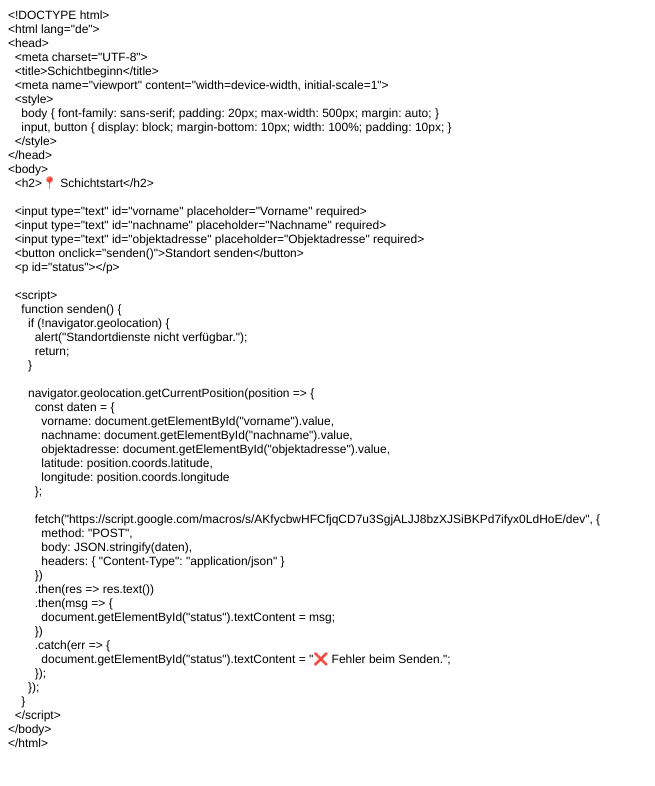
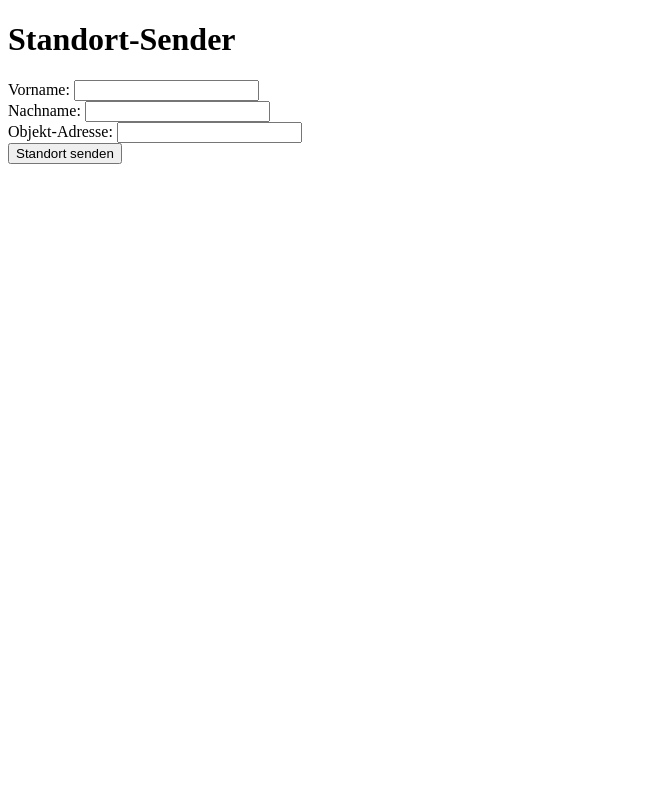
Before and after one commit to lspamer/test, a plain HTML site: page index.html in a window 1280 px wide. Shown: the whole page, without its empty margins (0-655 px from the left). Drawn offline with Linux system fonts and the light colour scheme.

Commit message:
Update index.html

```diff
--- a/index.html
+++ b/index.html
@@ -1,69 +1,39 @@
-<!DOCTYPE html PUBLIC "-//W3C//DTD HTML 4.01//EN" "http://www.w3.org/TR/html4/strict.dtd">
-<html>
+<!DOCTYPE html>
+<html lang="de">
 <head>
-  <meta http-equiv="Content-Type" content="text/html; charset=utf-8">
-  <meta http-equiv="Content-Style-Type" content="text/css">
-  <title></title>
-  <meta name="Generator" content="Cocoa HTML Writer">
-  <meta name="CocoaVersion" content="2575.6">
-  <style type="text/css">
-    p.p1 {margin: 0.0px 0.0px 0.0px 0.0px; font: 12.0px Helvetica}
-    p.p2 {margin: 0.0px 0.0px 0.0px 0.0px; font: 12.0px Helvetica; min-height: 14.0px}
-  </style>
+  <meta charset="UTF-8">
+  <title>Standort-Sender</title>
 </head>
 <body>
-<p class="p1">&lt;!DOCTYPE html&gt;</p>
-<p class="p1">&lt;html lang="de"&gt;</p>
-<p class="p1">&lt;head&gt;</p>
-<p class="p1"><span class="Apple-converted-space">  </span>&lt;meta charset="UTF-8"&gt;</p>
-<p class="p1"><span class="Apple-converted-space">  </span>&lt;title&gt;Schichtbeginn&lt;/title&gt;</p>
-<p class="p1"><span class="Apple-converted-space">  </span>&lt;meta name="viewport" content="width=device-width, initial-scale=1"&gt;</p>
-<p class="p1"><span class="Apple-converted-space">  </span>&lt;style&gt;</p>
-<p class="p1"><span class="Apple-converted-space">    </span>body { font-family: sans-serif; padding: 20px; max-width: 500px; margin: auto; }</p>
-<p class="p1"><span class="Apple-converted-space">    </span>input, button { display: block; margin-bottom: 10px; width: 100%; padding: 10px; }</p>
-<p class="p1"><span class="Apple-converted-space">  </span>&lt;/style&gt;</p>
-<p class="p1">&lt;/head&gt;</p>
-<p class="p1">&lt;body&gt;</p>
-<p class="p1"><span class="Apple-converted-space">  </span>&lt;h2&gt;📍 Schichtstart&lt;/h2&gt;</p>
-<p class="p2"><br></p>
-<p class="p1"><span class="Apple-converted-space">  </span>&lt;input type="text" id="vorname" placeholder="Vorname" required&gt;</p>
-<p class="p1"><span class="Apple-converted-space">  </span>&lt;input type="text" id="nachname" placeholder="Nachname" required&gt;</p>
-<p class="p1"><span class="Apple-converted-space">  </span>&lt;input type="text" id="objektadresse" placeholder="Objektadresse" required&gt;</p>
-<p class="p1"><span class="Apple-converted-space">  </span>&lt;button onclick="senden()"&gt;Standort senden&lt;/button&gt;</p>
-<p class="p1"><span class="Apple-converted-space">  </span>&lt;p id="status"&gt;&lt;/p&gt;</p>
-<p class="p2"><br></p>
-<p class="p1"><span class="Apple-converted-space">  </span>&lt;script&gt;</p>
-<p class="p1"><span class="Apple-converted-space">    </span>function senden() {</p>
-<p class="p1"><span class="Apple-converted-space">      </span>if (!navigator.geolocation) {</p>
-<p class="p1"><span class="Apple-converted-space">        </span>alert("Standortdienste nicht verfügbar.");</p>
-<p class="p1"><span class="Apple-converted-space">        </span>return;</p>
-<p class="p1"><span class="Apple-converted-space">      </span>}</p>
-<p class="p2"><br></p>
-<p class="p1"><span class="Apple-converted-space">      </span>navigator.geolocation.getCurrentPosition(position =&gt; {</p>
-<p class="p1"><span class="Apple-converted-space">        </span>const daten = {</p>
-<p class="p1"><span class="Apple-converted-space">          </span>vorname: document.getElementById("vorname").value,</p>
-<p class="p1"><span class="Apple-converted-space">          </span>nachname: document.getElementById("nachname").value,</p>
-<p class="p1"><span class="Apple-converted-space">          </span>objektadresse: document.getElementById("objektadresse").value,</p>
-<p class="p1"><span class="Apple-converted-space">          </span>latitude: position.coords.latitude,</p>
-<p class="p1"><span class="Apple-converted-space">          </span>longitude: position.coords.longitude</p>
-<p class="p1"><span class="Apple-converted-space">        </span>};</p>
-<p class="p2"><br></p>
-<p class="p1"><span class="Apple-converted-space">        </span>fetch("https://script.google.com/macros/s/AKfycbwHFCfjqCD7u3SgjALJJ8bzXJSiBKPd7ifyx0LdHoE/dev", {</p>
-<p class="p1"><span class="Apple-converted-space">          </span>method: "POST",</p>
-<p class="p1"><span class="Apple-converted-space">          </span>body: JSON.stringify(daten),</p>
-<p class="p1"><span class="Apple-converted-space">          </span>headers: { "Content-Type": "application/json" }</p>
-<p class="p1"><span class="Apple-converted-space">        </span>})</p>
-<p class="p1"><span class="Apple-converted-space">        </span>.then(res =&gt; res.text())</p>
-<p class="p1"><span class="Apple-converted-space">        </span>.then(msg =&gt; {</p>
-<p class="p1"><span class="Apple-converted-space">          </span>document.getElementById("status").textContent = msg;</p>
-<p class="p1"><span class="Apple-converted-space">        </span>})</p>
-<p class="p1"><span class="Apple-converted-space">        </span>.catch(err =&gt; {</p>
-<p class="p1"><span class="Apple-converted-space">          </span>document.getElementById("status").textContent = "❌ Fehler beim Senden.";</p>
-<p class="p1"><span class="Apple-converted-space">        </span>});</p>
-<p class="p1"><span class="Apple-converted-space">      </span>});</p>
-<p class="p1"><span class="Apple-converted-space">    </span>}</p>
-<p class="p1"><span class="Apple-converted-space">  </span>&lt;/script&gt;</p>
-<p class="p1">&lt;/body&gt;</p>
-<p class="p1">&lt;/html&gt;</p>
+  <h1>Standort-Sender</h1>
+  <form>
+    <label>Vorname: <input type="text" id="vorname"></label><br>
+    <label>Nachname: <input type="text" id="nachname"></label><br>
+    <label>Objekt-Adresse: <input type="text" id="adresse"></label><br>
+    <button type="button" onclick="sendeStandort()">Standort senden</button>
+  </form>
+  <script>
+    function sendeStandort() {
+      if (navigator.geolocation) {
+        navigator.geolocation.getCurrentPosition(function(position) {
+          const daten = {
+            vorname: document.getElementById('vorname').value,
+            nachname: document.getElementById('nachname').value,
+            adresse: document.getElementById('adresse').value,
+            lat: position.coords.latitude,
+            lng: position.coords.longitude
+          };
+
+          fetch('DEINE_GOOGLE_SCRIPT_WEBHOOK_URL', {
+            method: 'POST',
+            headers: { 'Content-Type': 'application/json' },
+            body: JSON.stringify(daten)
+          }).then(res => alert("Standort gesendet!"));
+        });
+      } else {
+        alert("Standort nicht verfügbar.");
+      }
+    }
+  </script>
 </body>
 </html>
```
